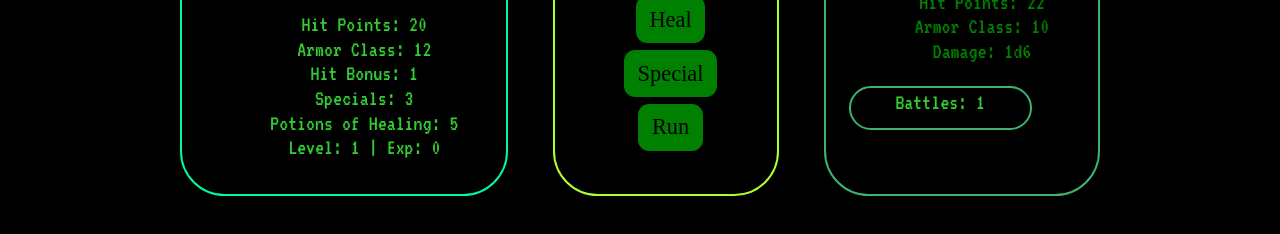
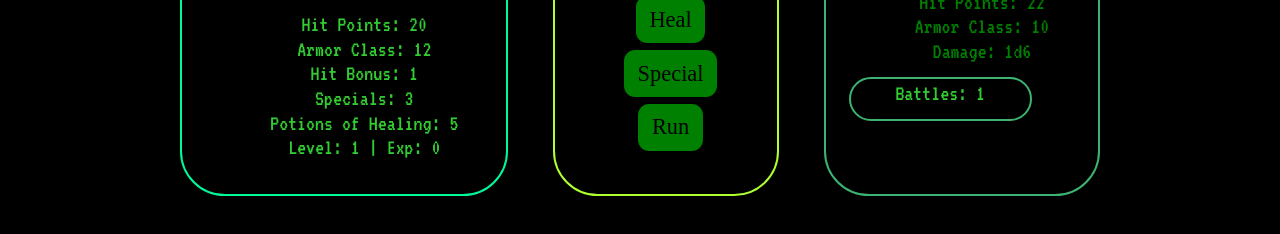
Before and after one commit to MustardJoe/rpg-combat-engine, a React app: page / in a window 1280 px wide. Shown: the part 514-748 px from the top of the page. Built offline with nearby package versions, Linux system fonts and the light colour scheme; a web font is replaced by a local one.

Commit message:
fixed battlecount comp rendering issue

```diff
--- a/src/components/battlescount/battlescount.css
+++ b/src/components/battlescount/battlescount.css
@@ -4,6 +4,7 @@
   border-radius: 2em;
   width: 8em;
   height: 1.8em;
+  margin-top: 0.6em;
   margin-left: auto;
   margin-right: auto;
 }
--- a/src/components/enemystats/EnemyStats.js
+++ b/src/components/enemystats/EnemyStats.js
@@ -20,7 +20,7 @@ function EnemyComp({ enemy, count }) {
         <li>Armor Class: {armorClass}</li>
         <li>Damage: 1d{damageD}</li>
       </ul>
-      <p><BattlesCount count={count} /></p>
+      <BattlesCount count={count} />
     </section>
   );
 }
```
